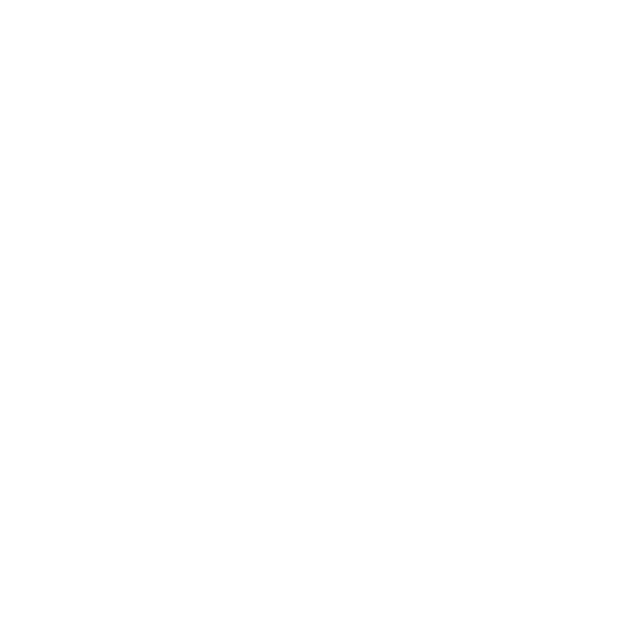
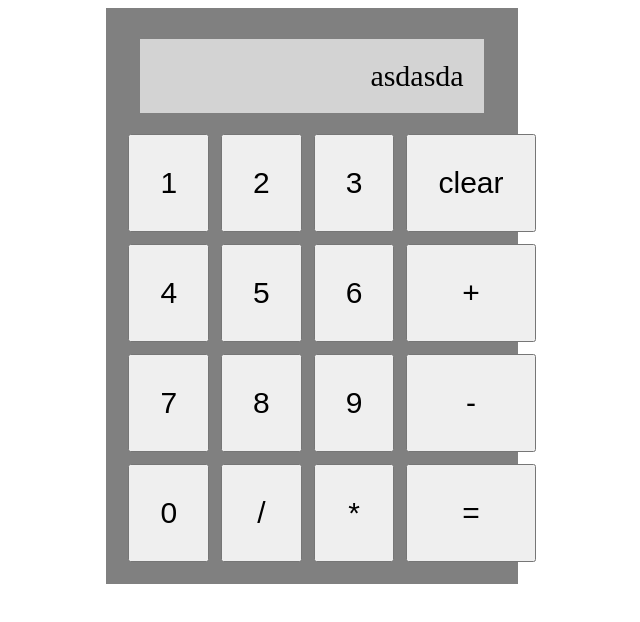
Before and after one commit to antelor/calculadora, a plain HTML site: page index.html in a window 1280 px wide. Shown: the whole page, without its empty margins (328-968 px from the left). Drawn offline with Linux system fonts and the light colour scheme.

Commit message:
html y css basico agregado

```diff
--- a/index.html
+++ b/index.html
@@ -6,7 +6,29 @@
   <meta charset="UTF-8"/>
 </head>
 <body>
-
+    <div class="calc">
+        <div class="pantalla">
+            asdasda
+        </div>
+        <div class="botones">
+            <button>1</button>
+            <button>2</button>
+            <button>3</button>
+            <button>clear</button>
+            <button>4</button>
+            <button>5</button>
+            <button>6</button>
+            <button>+</button>
+            <button>7</button>
+            <button>8</button>
+            <button>9</button>
+            <button>-</button>
+            <button>0</button>
+            <button>/</button>
+            <button>*</button>
+            <button>=</button>
+        </div>
+    </div>
 
 
     <script src="script.js"></script>
--- a/script.js
+++ b/script.js
@@ -0,0 +1,22 @@
+function add (a, b) {
+    return a + b;
+}
+
+function substract (a, b) {
+    return a-b;
+}
+
+function multiply (a, b) {
+    return a*b;
+}
+
+function divide (a, b){
+    return a/b;
+}
+
+function operate (op, a, b){
+    if (op == '+') return add(a,b);
+    if (op == '-') return substract(a,b);
+    if (op == '*') return multiply(a,b);
+    if (op == '/') return divide(a,b);
+}
--- a/styles.css
+++ b/styles.css
@@ -7,3 +7,33 @@
 ::after{
     box-sizing: inherit;
 }
+
+.calc{
+    margin: auto;
+    width:30%;
+    padding: 1em;
+    background-color: gray;
+
+}
+
+.pantalla{
+    grid-column: 1 /5;
+    background-color: lightgray;
+    text-align: right;
+    padding:20px;
+    width:80%;
+
+    margin: 0.5em auto;
+    font-size: 30px;
+}
+
+.botones{
+    display:grid;
+    grid-template-columns: 1fr 1fr 1fr 1fr;
+}
+
+button{
+    padding:1em;
+    margin: 0.2em;
+    font-size:30px;
+}
```
